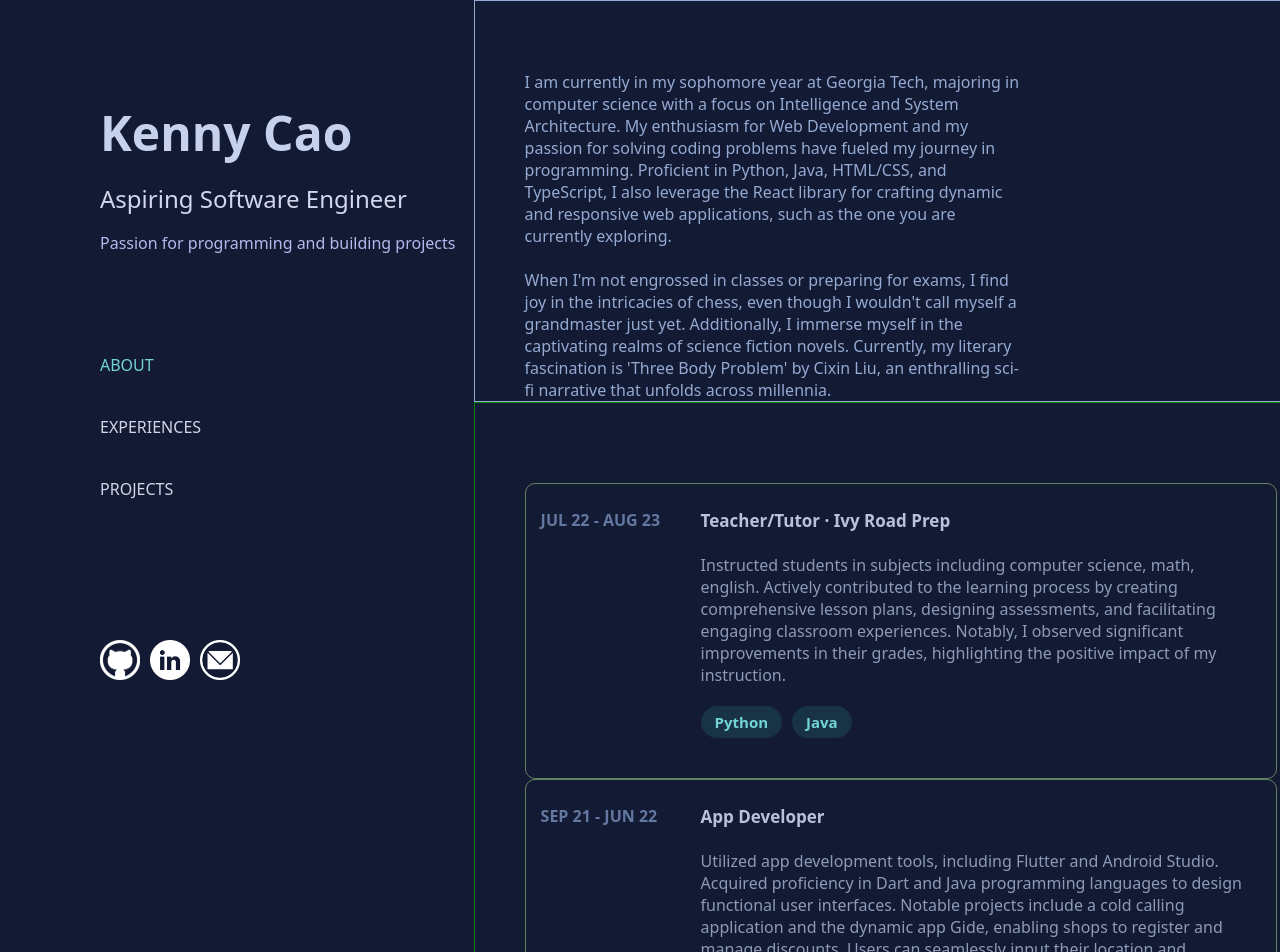
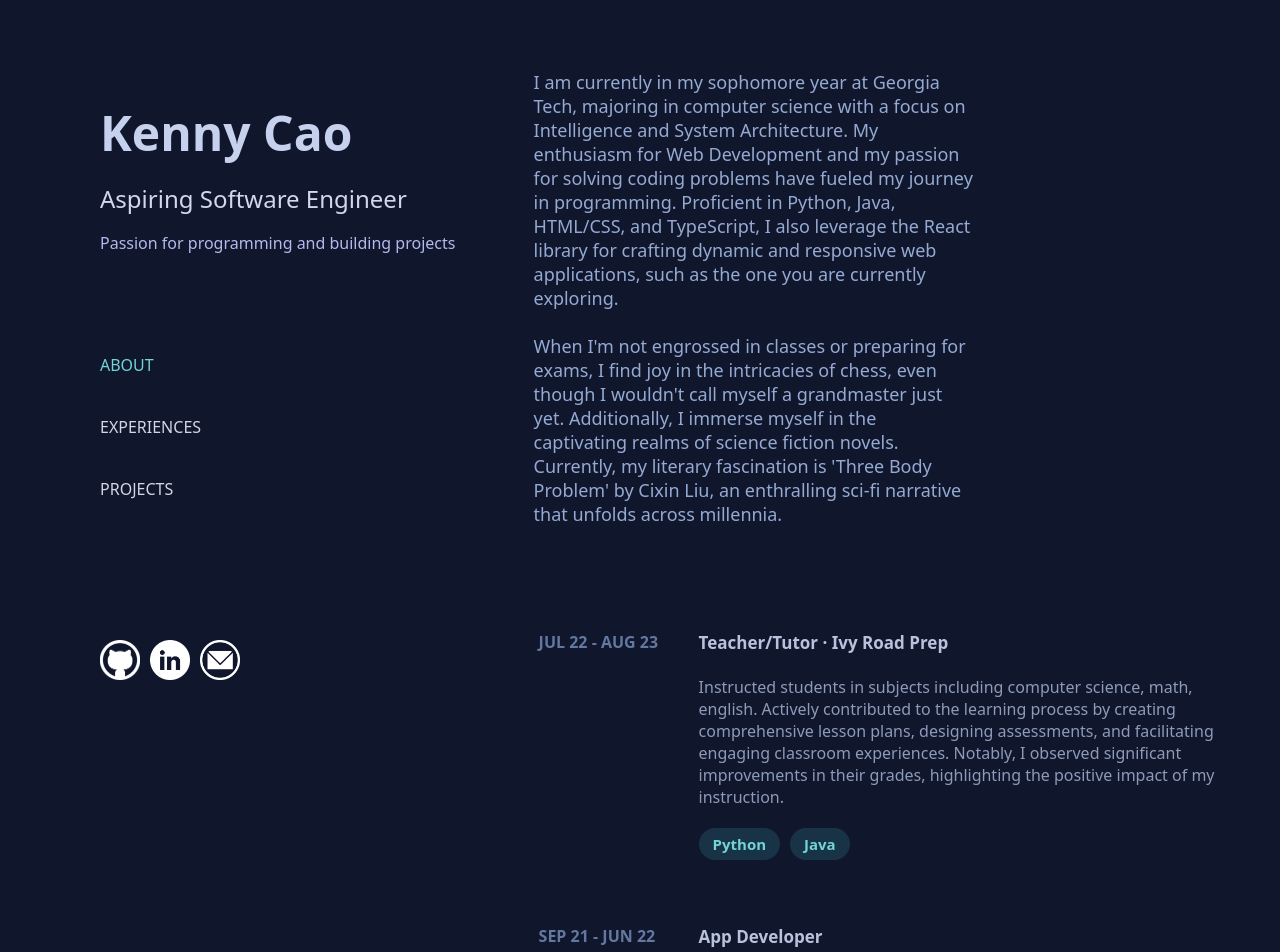
Before and after one commit to kcao0918/personal-website, a React (Create React App) app: page / in a window 1280 px wide. Shown: the top 952 px of the page. Built offline with nearby package versions, Linux system fonts and the light colour scheme.

Commit message:
cleaned up borders

```diff
--- a/src/App.module.css
+++ b/src/App.module.css
@@ -4,7 +4,7 @@
 }
 
 .Website {
-  background-color: #131a33;
+  background-color: #10162c;
   background-size: cover;
   display: flex;
 }
--- a/src/components/About.module.css
+++ b/src/components/About.module.css
@@ -1,8 +1,8 @@
 .AboutMe {
   color: #95aad2;
-  padding-left: 50px;
-  padding-right: 300px;
+  padding-left: 60px;
+  padding-right: 350px;
   padding-top: 70px;
-  border: #95aad2 solid 1px;
   margin-top: 0px;
+  font-size: 18px;
 }
--- a/src/components/Experiences.module.css
+++ b/src/components/Experiences.module.css
@@ -1,19 +1,13 @@
 .ExpContainer {
   padding-top: 80px;
-  padding-left:50px;
-  padding-right:50px;
-  border-width: 1px;
-  border-style: solid;
-  border-color: green;
+  padding-left: 50px;
+  padding-right: 50px;
 }
 
 .Item {
-  width:750px;
+  width: 750px;
   padding-top: 25px;
   padding-bottom: 40px;
-  border-width: 1px;
-  border-style: solid;
-  border-color: rgb(97, 130, 97);
   display: flex;
   transition: background-color 0.3s ease;
   border-radius: 10px;
@@ -21,7 +15,7 @@
 
 .Item:hover {
   cursor: pointer;
-  background-color: rgba(255, 255, 255, 0.05);
+  background-color: rgba(255, 255, 255, 0.03);
 }
 
 .ItemDate {
@@ -39,7 +33,7 @@
 }
 
 .Item:hover .ItemPosition {
-  color:#72d4d6;
+  color: #72d4d6;
 }
 
 .ItemBody {
@@ -59,5 +53,5 @@
   padding: 6px 14px;
   font-size: 15px;
   border-radius: 40px;
-  font-weight:  600;
+  font-weight: 600;
 }
```
